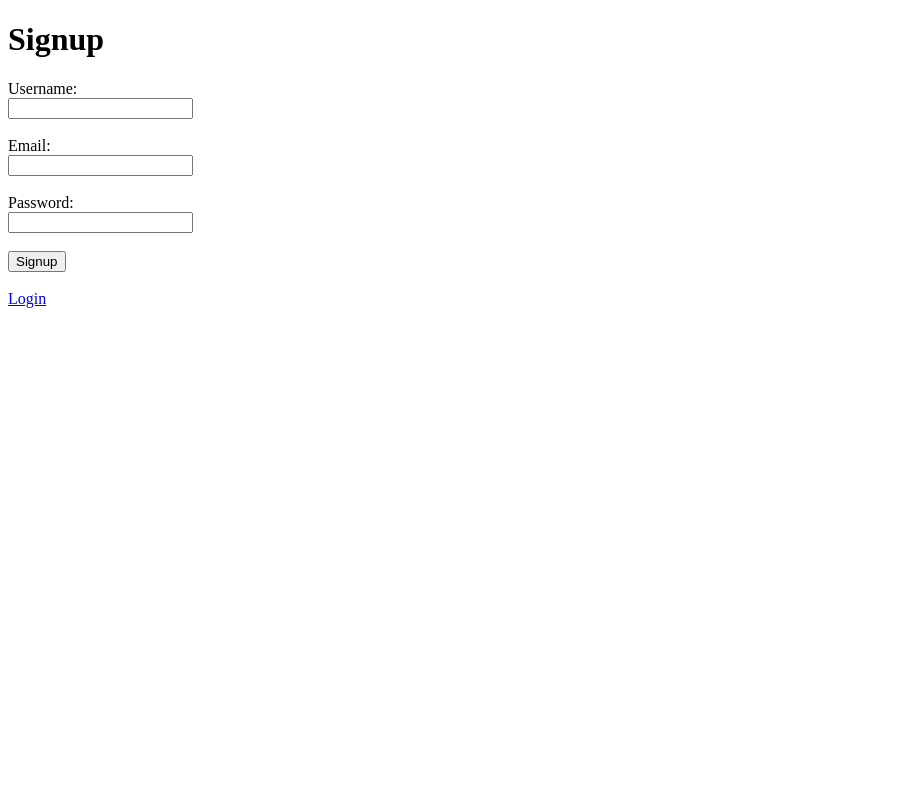
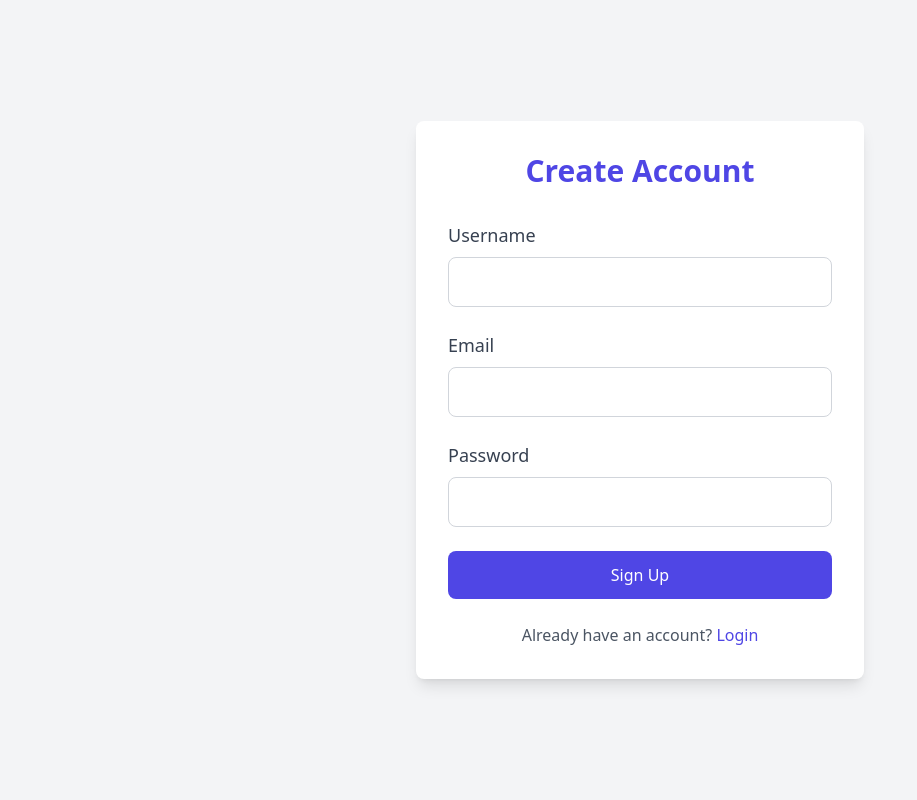
Before and after one commit to GOATAFI/mini_X, a PHP site: page /Mini-X/frontend/signup.html in a window 1280 px wide. Shown: the whole page, without its empty margins (0-917 px from the left). Run offline with PHP 8.4, Linux system fonts and the light colour scheme; some libraries are stand-ins or nearby versions.

Commit message:
updating sign up pg

```diff
--- a/frontend/signup.html
+++ b/frontend/signup.html
@@ -4,28 +4,74 @@
     <meta charset="UTF-8" />
     <meta name="viewport" content="width=device-width, initial-scale=1.0" />
     <title>Signup Page</title>
+    <script src="https://cdn.tailwindcss.com"></script>
   </head>
-  <body>
-    <h1>Signup</h1>
-    <form action="../backend/routes/auth.php" method="POST">
-      <label for="username">Username:</label><br />
-      <input type="text" id="username" name="username" required /><br /><br />
+  <body class="bg-gray-100 flex justify-center items-center min-h-screen">
+    <div class="bg-white p-8 rounded-lg shadow-lg w-full max-w-md">
+      <h1 class="text-3xl font-semibold text-center text-indigo-600 mb-8">
+        Create Account
+      </h1>
+      <form action="../backend/routes/auth.php" method="POST" class="space-y-6">
+        <!-- Username -->
+        <div>
+          <label for="username" class="block text-lg font-medium text-gray-700"
+            >Username</label
+          >
+          <input
+            type="text"
+            id="username"
+            name="username"
+            required
+            class="mt-2 p-3 w-full rounded-lg border border-gray-300 focus:outline-none focus:ring-2 focus:ring-indigo-500"
+          />
+        </div>
 
-      <label for="email">Email:</label><br />
-      <input type="email" id="email" name="email" required /><br /><br />
+        <!-- Email -->
+        <div>
+          <label for="email" class="block text-lg font-medium text-gray-700"
+            >Email</label
+          >
+          <input
+            type="email"
+            id="email"
+            name="email"
+            required
+            class="mt-2 p-3 w-full rounded-lg border border-gray-300 focus:outline-none focus:ring-2 focus:ring-indigo-500"
+          />
+        </div>
 
-      <label for="password">Password:</label><br />
+        <!-- Password -->
+        <div>
+          <label for="password" class="block text-lg font-medium text-gray-700"
+            >Password</label
+          >
           <input
             type="password"
             id="password"
             name="password"
             required
-      /><br /><br />
+            class="mt-2 p-3 w-full rounded-lg border border-gray-300 focus:outline-none focus:ring-2 focus:ring-indigo-500"
+          />
+        </div>
 
-      <button type="submit">Signup</button>
-      <br /><br />
+        <!-- Submit Button -->
+        <div class="mt-4">
+          <button
+            type="submit"
+            class="w-full py-3 text-white bg-indigo-600 rounded-lg hover:bg-indigo-700 focus:outline-none focus:ring-2 focus:ring-indigo-500"
+          >
+            Sign Up
+          </button>
+        </div>
 
-      <a href="login.html">Login</a>
+        <!-- Link to Login -->
+        <div class="text-center mt-4">
+          <span class="text-gray-600">Already have an account? </span>
+          <a href="login.html" class="text-indigo-600 hover:text-indigo-700"
+            >Login</a
+          >
+        </div>
       </form>
+    </div>
   </body>
 </html>
```
Also changed, not shown: backend/routes/auth.php (+7 -0 lines). Lines whose indentation alone changed are shown as unchanged.
